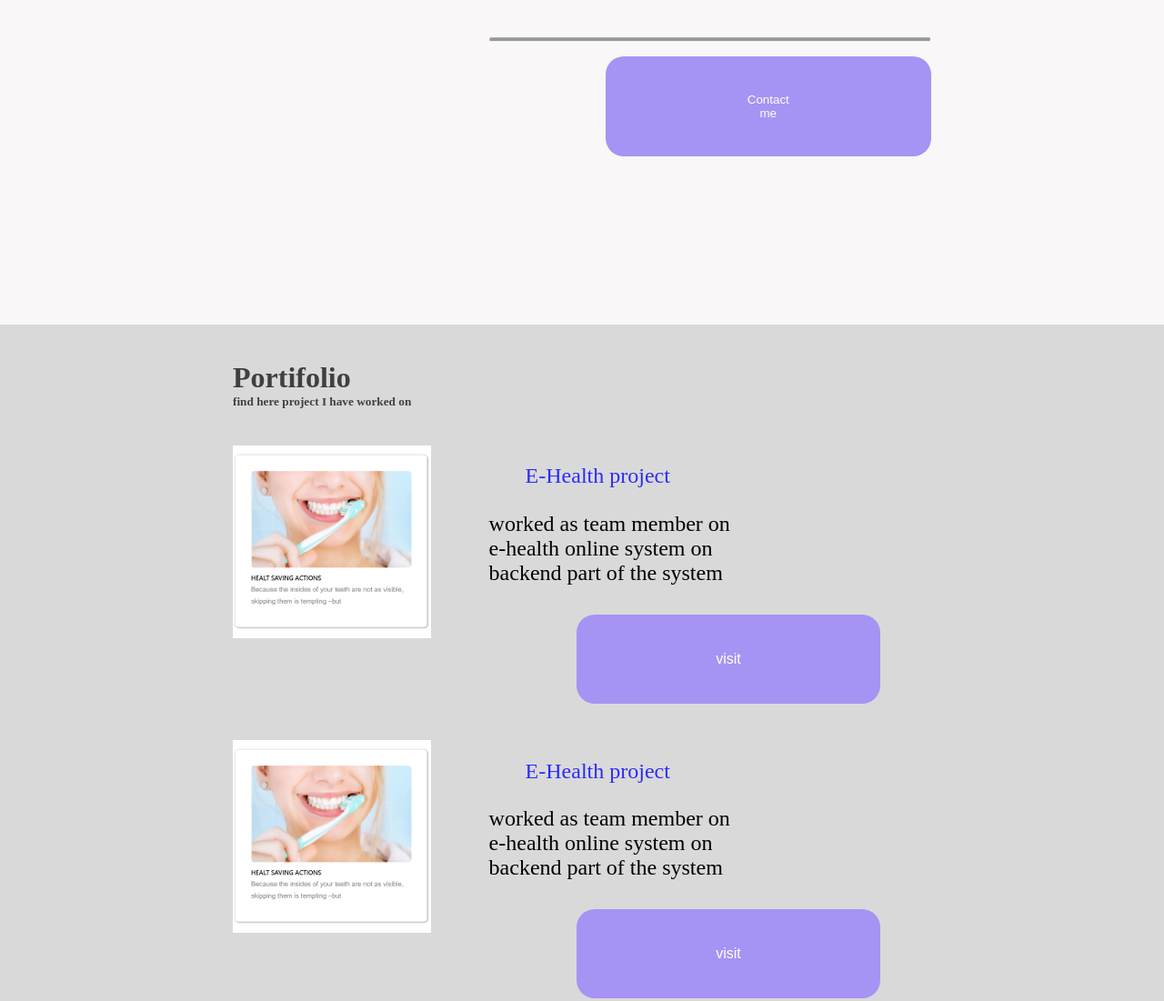
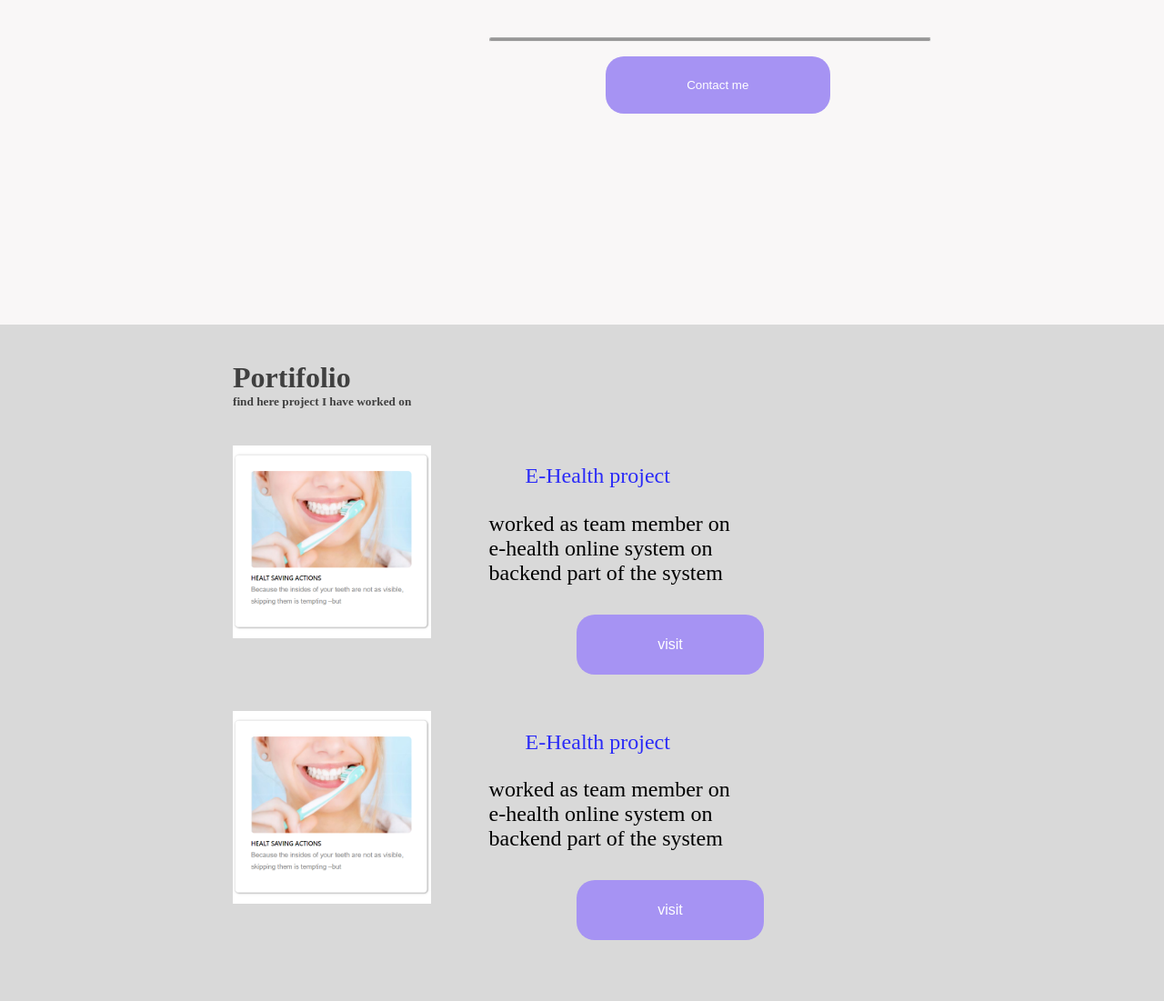
Before and after one commit to BenoitIT/My-brand-Benoit, a plain HTML site: page index.html in a window 1280 px wide. Shown: the part 1297-2398 px from the top of the page at 91% size. Drawn offline with Linux system fonts and the light colour scheme; files whose address does not match are found by name.

Commit message:
button change

```diff
--- a/assets/css/index.css
+++ b/assets/css/index.css
@@ -231,7 +231,7 @@ a:hover{
     opacity:80%;
   }
   .about-description>button{
-    padding:5vh 12vw 5vh 12vw;
+    padding:3vh 7vw 3vh 7vw;
     border-radius:20px;
     background-color: var(--main-background-color);
     border: none;
@@ -291,7 +291,7 @@ a:hover{
         margin-top: 2vw;
               }
       .project-description>button{
-        padding:5vh 12vw 5vh 12vw;
+        padding:3vh 7vw 3vh 7vw;
         border-radius:20px;
         background-color: var(--main-background-color);
         border: none;
```
